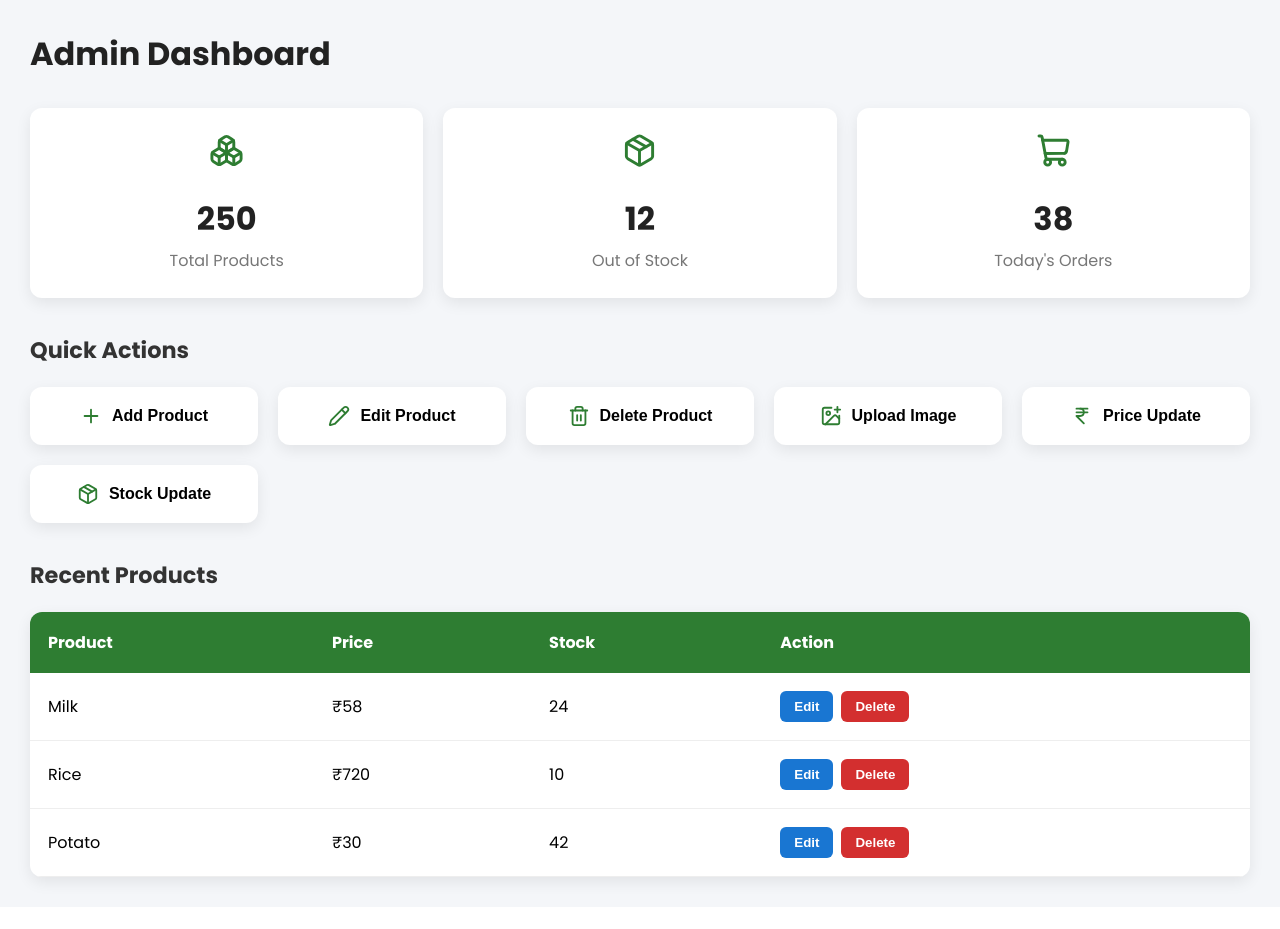
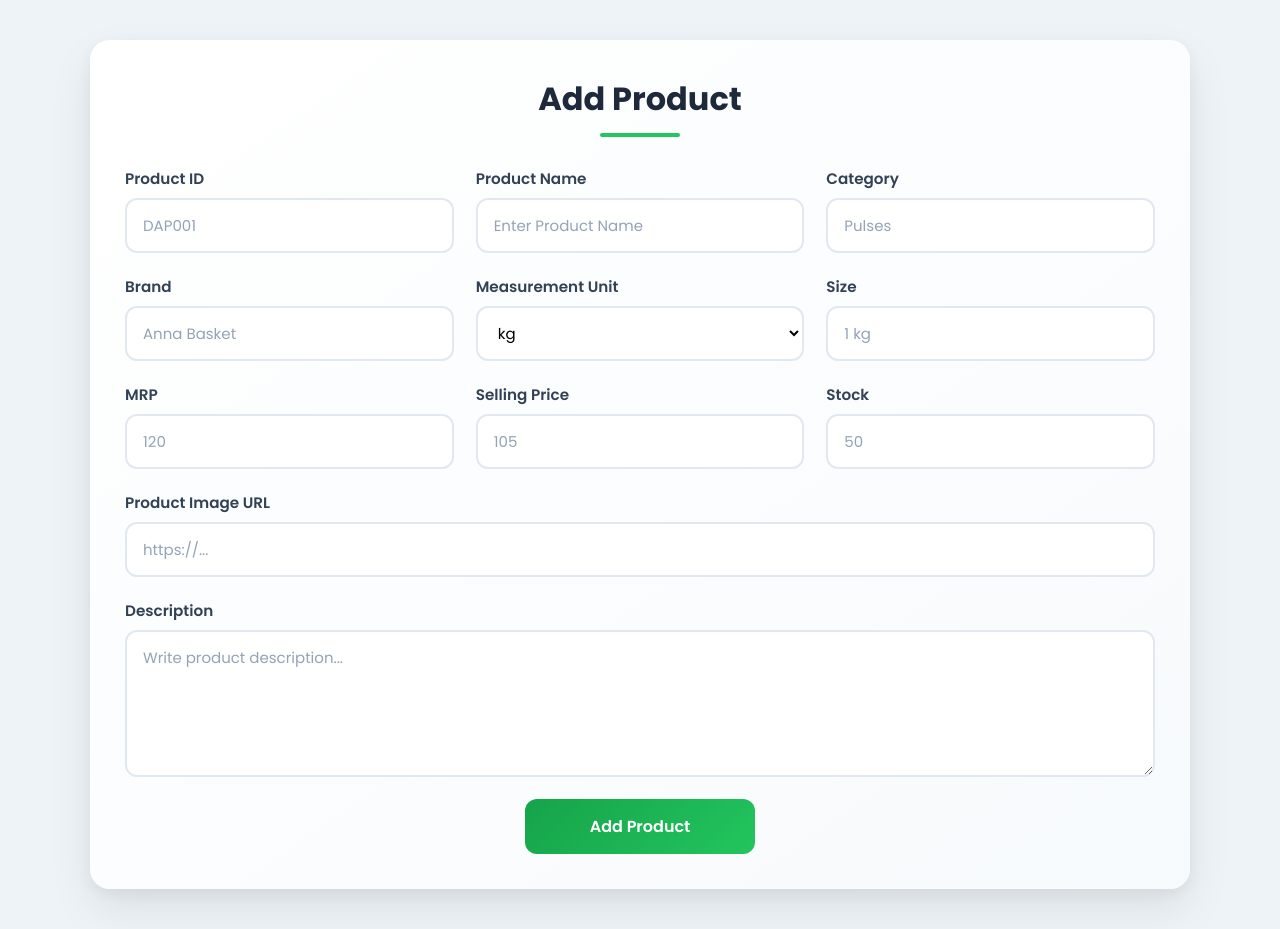
Before and after one commit to imry06/ProductsAdminPanel, a React (Vite) app: page / in a window 1280 px wide. Before the commit the page ends 907 px from the top, so only its background shows below. Built offline with nearby package versions, Linux system fonts and the light colour scheme.

Commit message:
add-product page updated and styled.

```diff
--- a/src/App.jsx
+++ b/src/App.jsx
@@ -1,12 +1,14 @@
 
 import './App.css'
+import AddProduct from './pages/AddProduct'
 import Dashboard from './pages/Dashboard'
 
 function App() {
 
   return (
     <>
-         <Dashboard/>
+         {/* <Dashboard/> */}
+         <AddProduct/>
     </>
   )
 }
--- /dev/null
+++ b/src/css/add-product.css
@@ -0,0 +1,205 @@
+/* Google Font */
+@import url("https://fonts.googleapis.com/css2?family=Poppins:wght@300;400;500;600;700&display=swap");
+
+*{
+    margin:0;
+    padding:0;
+    box-sizing:border-box;
+    font-family:"Poppins",sans-serif;
+}
+
+body{
+    background:#eef3f8;
+}
+
+/* ==========================
+   Container
+========================== */
+
+.add-product{
+    width:min(1100px,95%);
+    margin:40px auto;
+    padding:35px;
+    border-radius:20px;
+    background:linear-gradient(145deg,#ffffff,#f7fafc);
+    box-shadow:
+        0 20px 45px rgba(0,0,0,.08),
+        0 5px 15px rgba(0,0,0,.05);
+}
+
+.add-product h1{
+    text-align:center;
+    color:#1e293b;
+    font-size:2rem;
+    margin-bottom:30px;
+    position:relative;
+}
+
+.add-product h1::after{
+    content:"";
+    width:80px;
+    height:4px;
+    border-radius:20px;
+    background:#22c55e;
+    display:block;
+    margin:10px auto 0;
+}
+
+/* ==========================
+   Form
+========================== */
+
+.add-product form{
+    display:grid;
+    grid-template-columns:repeat(auto-fit,minmax(280px,1fr));
+    gap:22px;
+}
+
+/* ==========================
+   Input Group
+========================== */
+
+.form-group{
+    display:flex;
+    flex-direction:column;
+}
+
+.form-group label{
+    margin-bottom:8px;
+    font-size:.95rem;
+    font-weight:600;
+    color:#334155;
+}
+
+.full-width{
+    grid-column:1/-1;
+}
+
+/* ==========================
+   Inputs
+========================== */
+
+.form-group input,
+.form-group select,
+.form-group textarea{
+    width:100%;
+    padding:14px 16px;
+    border:2px solid #e2e8f0;
+    border-radius:12px;
+    background:#fff;
+    font-size:15px;
+    transition:.3s;
+    outline:none;
+}
+
+.form-group textarea{
+    resize:vertical;
+    min-height:140px;
+}
+
+.form-group input:hover,
+.form-group select:hover,
+.form-group textarea:hover{
+    border-color:#86efac;
+}
+
+.form-group input:focus,
+.form-group select:focus,
+.form-group textarea:focus{
+    border-color:#22c55e;
+    box-shadow:0 0 0 5px rgba(34,197,94,.15);
+}
+
+/* ==========================
+   Submit Button
+========================== */
+
+.submit-btn{
+    grid-column:1/-1;
+
+    width:230px;
+    margin:auto;
+
+    border:none;
+    outline:none;
+
+    padding:15px;
+
+    border-radius:12px;
+
+    background:linear-gradient(135deg,#16a34a,#22c55e);
+
+    color:#fff;
+    font-size:16px;
+    font-weight:600;
+
+    cursor:pointer;
+
+    transition:.3s;
+}
+
+.submit-btn:hover{
+    transform:translateY(-3px);
+    box-shadow:0 15px 30px rgba(34,197,94,.35);
+}
+
+.submit-btn:active{
+    transform:scale(.97);
+}
+
+/* ==========================
+   Placeholder
+========================== */
+
+::placeholder{
+    color:#94a3b8;
+}
+
+/* ==========================
+   Optional Image Preview Box
+========================== */
+
+.image-preview{
+    grid-column:1/-1;
+
+    height:220px;
+
+    border:2px dashed #cbd5e1;
+    border-radius:15px;
+
+    display:flex;
+    align-items:center;
+    justify-content:center;
+
+    background:#f8fafc;
+
+    color:#64748b;
+    font-weight:500;
+
+    transition:.3s;
+}
+
+.image-preview:hover{
+    border-color:#22c55e;
+    background:#f0fdf4;
+}
+
+/* ==========================
+   Responsive
+========================== */
+
+@media(max-width:768px){
+
+    .add-product{
+        padding:20px;
+        margin:20px auto;
+    }
+
+    .add-product h1{
+        font-size:1.6rem;
+    }
+
+    .submit-btn{
+        width:100%;
+    }
+}
--- a/src/pages/AddProduct.jsx
+++ b/src/pages/AddProduct.jsx
@@ -1,9 +1,180 @@
-import React from 'react'
+import React, { useState } from "react";
+import "../css/add-product.css";
 
 const AddProduct = () => {
+  const [product, setProduct] = useState({
+    id: "",
+    name: "",
+    category: "",
+    brand: "",
+    image: "",
+    measurementUnit: "kg",
+    size: "",
+    mrp: "",
+    sellingPrice: "",
+    stock: "",
+    description: "",
+  });
+
+  const handleChange = (e) => {
+    setProduct({
+      ...product,
+      [e.target.name]: e.target.value,
+    });
+  };
+
+  const handleSubmit = (e) => {
+    e.preventDefault();
+
+    console.log(product);
+
+    // TODO:
+    // Upload Image
+    // Save Product
+    // Reset Form
+  };
+
   return (
-    <div>AddProduct</div>
-  )
-}
+    <div className="add-product">
 
-export default AddProduct
+      <h1>Add Product</h1>
+
+      <form onSubmit={handleSubmit}>
+
+        <div className="form-group">
+          <label>Product ID</label>
+          <input
+            type="text"
+            name="id"
+            placeholder="DAP001"
+            value={product.id}
+            onChange={handleChange}
+          />
+        </div>
+
+        <div className="form-group">
+          <label>Product Name</label>
+          <input
+            type="text"
+            name="name"
+            placeholder="Enter Product Name"
+            value={product.name}
+            onChange={handleChange}
+          />
+        </div>
+
+        <div className="form-group">
+          <label>Category</label>
+          <input
+            type="text"
+            name="category"
+            placeholder="Pulses"
+            value={product.category}
+            onChange={handleChange}
+          />
+        </div>
+
+        <div className="form-group">
+          <label>Brand</label>
+          <input
+            type="text"
+            name="brand"
+            placeholder="Anna Basket"
+            value={product.brand}
+            onChange={handleChange}
+          />
+        </div>
+
+        <div className="form-group">
+          <label>Measurement Unit</label>
+
+          <select
+            name="measurementUnit"
+            value={product.measurementUnit}
+            onChange={handleChange}
+          >
+            <option>kg</option>
+            <option>g</option>
+            <option>ltr</option>
+            <option>ml</option>
+            <option>pcs</option>
+          </select>
+        </div>
+
+        <div className="form-group">
+          <label>Size</label>
+          <input
+            type="text"
+            name="size"
+            placeholder="1 kg"
+            value={product.size}
+            onChange={handleChange}
+          />
+        </div>
+
+        <div className="form-group">
+          <label>MRP</label>
+          <input
+            type="number"
+            name="mrp"
+            placeholder="120"
+            value={product.mrp}
+            onChange={handleChange}
+          />
+        </div>
+
+        <div className="form-group">
+          <label>Selling Price</label>
+          <input
+            type="number"
+            name="sellingPrice"
+            placeholder="105"
+            value={product.sellingPrice}
+            onChange={handleChange}
+          />
+        </div>
+
+        <div className="form-group">
+          <label>Stock</label>
+          <input
+            type="number"
+            name="stock"
+            placeholder="50"
+            value={product.stock}
+            onChange={handleChange}
+          />
+        </div>
+
+        <div className="form-group full-width">
+          <label>Product Image URL</label>
+          <input
+            type="text"
+            name="image"
+            placeholder="https://..."
+            value={product.image}
+            onChange={handleChange}
+          />
+        </div>
+
+        <div className="form-group full-width">
+          <label>Description</label>
+          <textarea
+            rows="5"
+            name="description"
+            placeholder="Write product description..."
+            value={product.description}
+            onChange={handleChange}
+          ></textarea>
+        </div>
+
+        <button type="submit" className="submit-btn">
+          Add Product
+        </button>
+
+      </form>
+
+    </div>
+  );
+};
+
+export default AddProduct;
```
